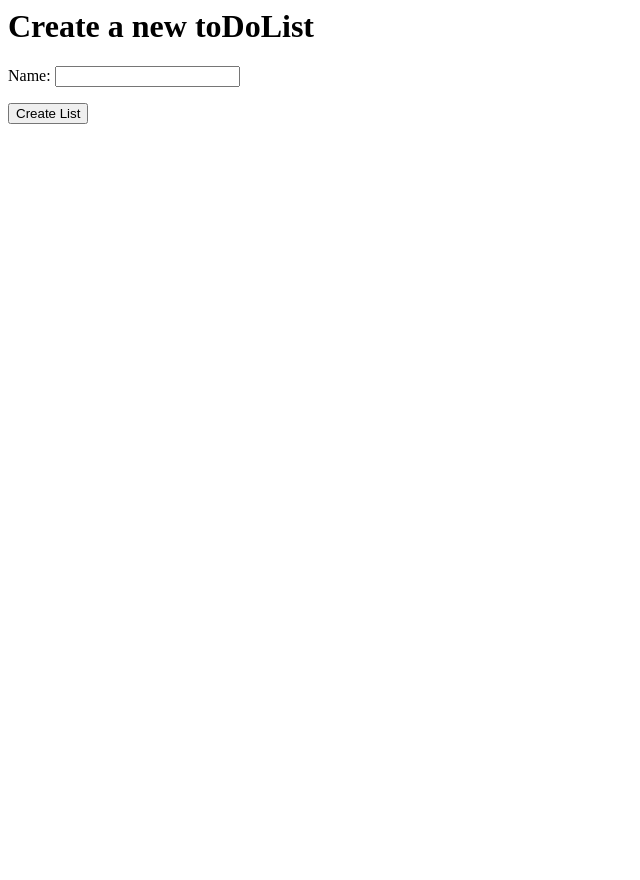
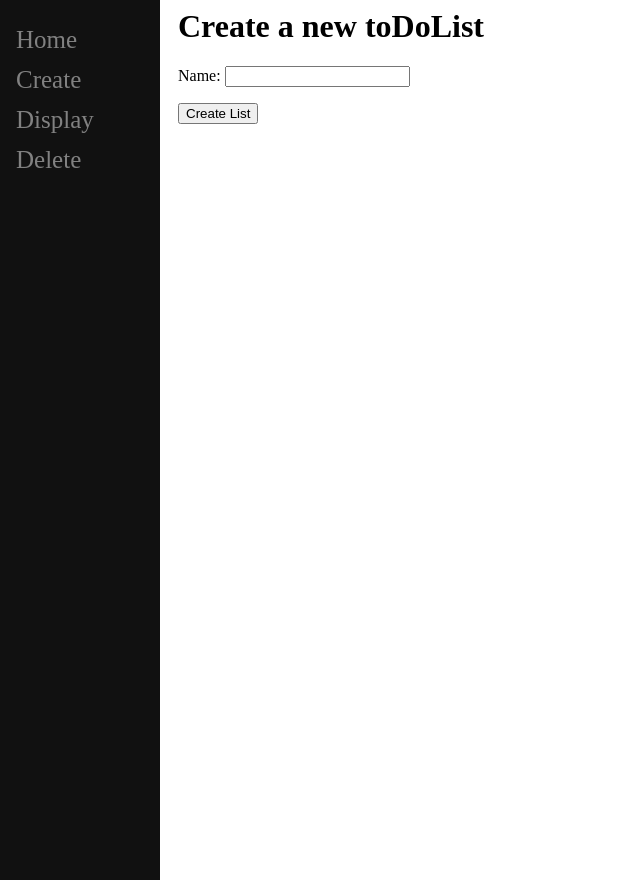
Before and after one commit to SaravananRamanathan/testingDjango, a Django app: page /create/ in a window 1280 px wide. Shown: the whole page, without its empty margins (0-640 px from the left). Run offline with Django 4.2, Linux system fonts and the light colour scheme.

Commit message:
added sidebar
added sidebar and made some styleing via css and style tag ,, and made all of this stuff in base.html and since all other template inherit this , it all inherited the styles and sidebar ,,,, pretty cool to have template inheritance

```diff
--- a/mysite/main/templates/main/base.html
+++ b/mysite/main/templates/main/base.html
@@ -1,9 +1,43 @@
 <html>
     <head>
+        <style type="text/css">
+            .sidenav{
+                height: 100%;
+                width:160px;
+                position:fixed;
+                z-index:1;
+                top:0;
+                left:0;
+                background-color: #111;
+                overflow-x:hidden;
+                padding-top: 20px;
+            }
+            .sidenav a{
+                padding: 6px 8px 6px 16px;
+                text-decoration: none;
+                font-size:25px;
+                color:#818181;
+                display:block;
+            }
+            .sidenav a:hover{
+                color:#f1f1f1;
+            }
+            .main{
+                margin-left: 160px;
+                padding: 0px 10px;
+            }
+        </style>
         <title>{%block title%}Under Construction{%endblock%}</title>
     </head>
     <body>
-        <div id="content",name="main_content">
+        <div  class="sidenav">
+            <a href="/">Home</a>
+            <a href="/create">Create</a>
+            <a href="/display">Display</a>
+            <a href="/delete">Delete</a>
+        </div>
+
+        <div id="content" name="main_content" class="main">
             {%block content%}
                 <h3>Working on bringing this page online.<h3>
             {%endblock%}
```
Also changed, not shown: mysite/db.sqlite3.
